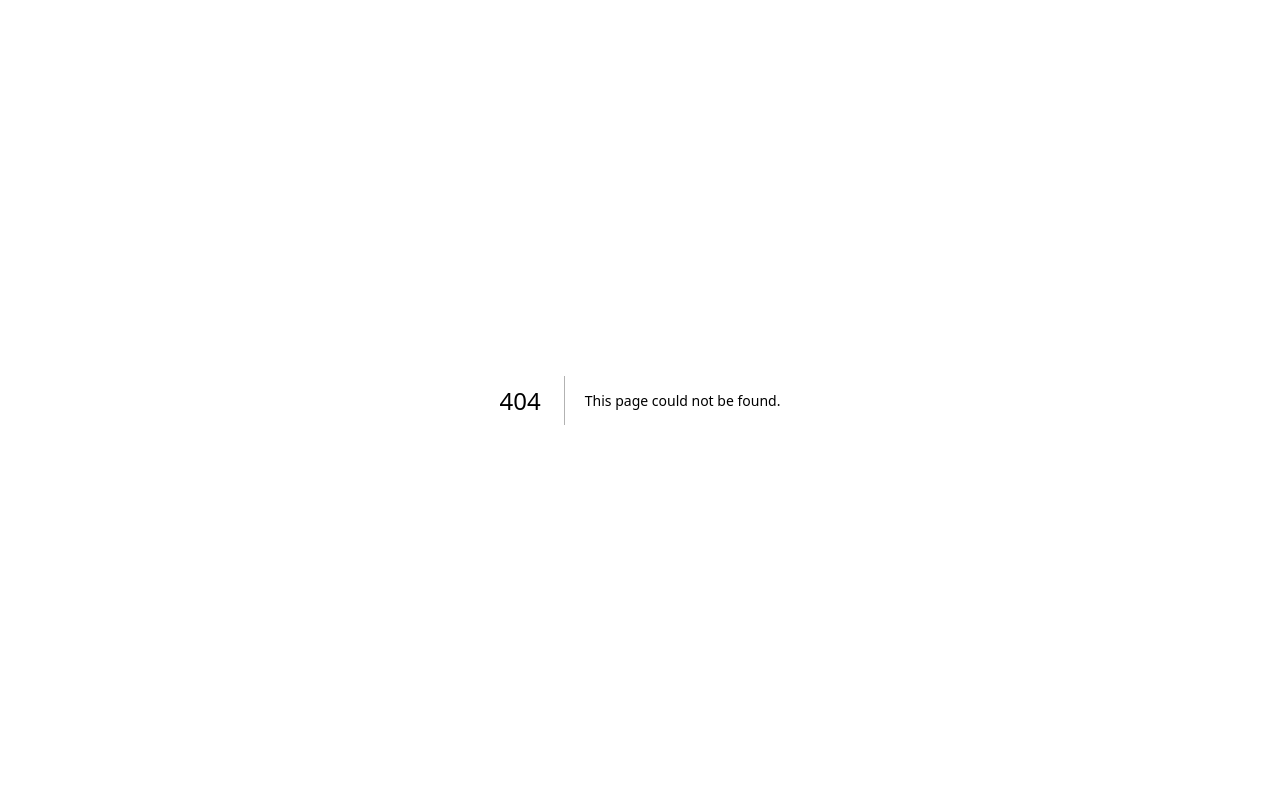
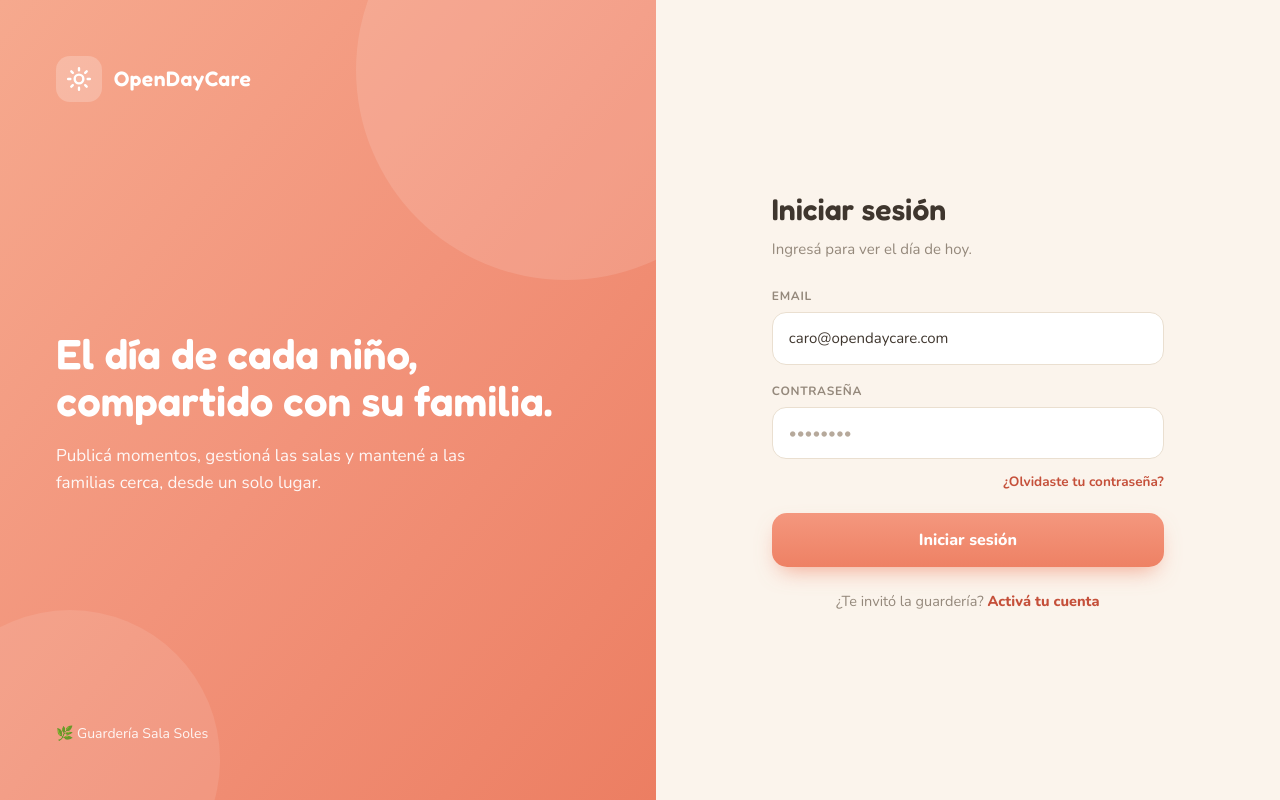
Before and after one commit to gutierrez8006/open-daycare, a Next.js app: page /login in a window 1280 px wide. Before the commit this address had no page. Built offline with nearby package versions, Linux system fonts and the light colour scheme.

Commit message:
Paso 2 de la implementación

```diff
--- /dev/null
+++ b/app/(auth)/login/page.tsx
@@ -0,0 +1,111 @@
+import Link from "next/link";
+
+export default function LoginPage() {
+  return (
+    <div className="grid min-h-screen bg-[#FBF4EC] lg:grid-cols-[1.05fr_1fr]">
+      <div className="relative hidden overflow-hidden bg-gradient-to-br from-[#F6A98E] via-[#F2937A] to-[#EC7E62] p-14 text-white lg:flex lg:flex-col lg:justify-between">
+        <div className="absolute -right-[120px] -top-[140px] h-[420px] w-[420px] rounded-full bg-white/12" />
+        <div className="absolute -bottom-[110px] -left-[80px] h-[300px] w-[300px] rounded-full bg-white/10" />
+
+        <div className="relative flex items-center gap-3">
+          <div className="flex h-[46px] w-[46px] items-center justify-center rounded-[14px] bg-white/22">
+            <LogoIcon />
+          </div>
+          <span className="font-display text-[21px] font-semibold tracking-wide">
+            OpenDayCare
+          </span>
+        </div>
+
+        <div className="relative">
+          <h1 className="font-display text-[42px] font-semibold leading-[1.12]">
+            El día de cada niño,
+            <br />
+            compartido con su familia.
+          </h1>
+          <p className="mt-[18px] max-w-[430px] text-[17px] leading-[1.6] text-white/92">
+            Publicá momentos, gestioná las salas y mantené a las familias cerca,
+            desde un solo lugar.
+          </p>
+        </div>
+
+        <div className="relative text-sm text-white/90">
+          🌿 Guardería Sala Soles
+        </div>
+      </div>
+
+      <div className="flex items-center justify-center p-10">
+        <div className="w-full max-w-[392px]">
+          <h2 className="font-display text-[30px] font-semibold text-ink">
+            Iniciar sesión
+          </h2>
+          <p className="mt-1.5 mb-7 text-[15px] text-muted-strong">
+            Ingresá para ver el día de hoy.
+          </p>
+
+          <div className="mb-2 text-xs font-bold tracking-[.7px] text-muted-strong">
+            EMAIL
+          </div>
+          <input
+            type="email"
+            defaultValue="caro@opendaycare.com"
+            className="mb-[18px] w-full rounded-[14px] border-[1.5px] border-[#EADFD0] bg-white px-4 py-3.5 text-[15px] text-ink placeholder:text-[#B6A99B]"
+          />
+
+          <div className="mb-2 text-xs font-bold tracking-[.7px] text-muted-strong">
+            CONTRASEÑA
+          </div>
+          <input
+            type="password"
+            placeholder="••••••••"
+            className="mb-2.5 w-full rounded-[14px] border-[1.5px] border-[#EADFD0] bg-white px-4 py-3.5 text-[15px] text-ink placeholder:text-[#B6A99B]"
+          />
+
+          <div className="mb-5 text-right">
+            <a
+              href="#"
+              className="text-[13.5px] font-bold text-[#C5503A]"
+            >
+              ¿Olvidaste tu contraseña?
+            </a>
+          </div>
+
+          <button
+            type="button"
+            className="w-full rounded-[15px] bg-gradient-to-b from-[#F4977E] to-[#EE8164] py-[15px] text-center font-extrabold text-[16px] text-white shadow-[0_10px_22px_-8px_rgba(238,129,100,.7)]"
+          >
+            Iniciar sesión
+          </button>
+
+          <p className="mt-6 text-center text-[14.5px] text-muted-strong">
+            ¿Te invitó la guardería?{" "}
+            <Link
+              href="/activate-account"
+              className="font-extrabold text-[#C5503A]"
+            >
+              Activá tu cuenta
+            </Link>
+          </p>
+        </div>
+      </div>
+    </div>
+  );
+}
+
+function LogoIcon() {
+  return (
+    <svg
+      width="26"
+      height="26"
+      viewBox="0 0 24 24"
+      fill="none"
+      stroke="#fff"
+      strokeWidth="2.2"
+      strokeLinecap="round"
+      strokeLinejoin="round"
+      aria-hidden="true"
+    >
+      <circle cx="12" cy="12" r="4" />
+      <path d="M12 2v2M12 20v2M4.9 4.9l1.4 1.4M17.7 17.7l1.4 1.4M2 12h2M20 12h2M4.9 19.1l1.4-1.4M17.7 6.3l1.4-1.4" />
+    </svg>
+  );
+}
```
